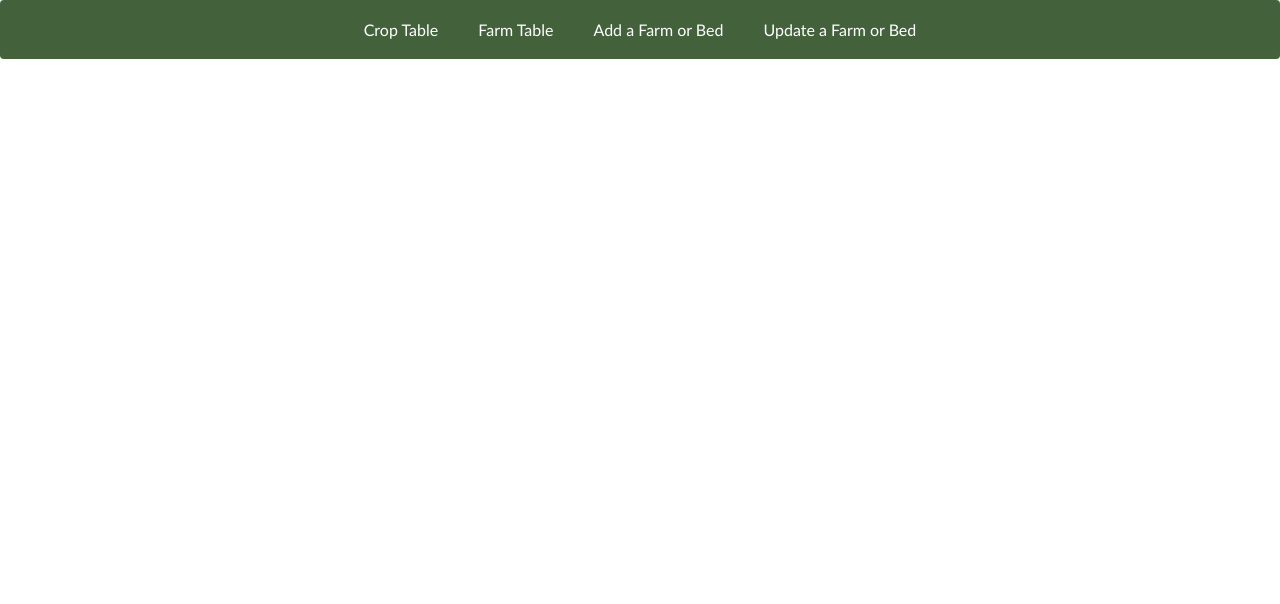
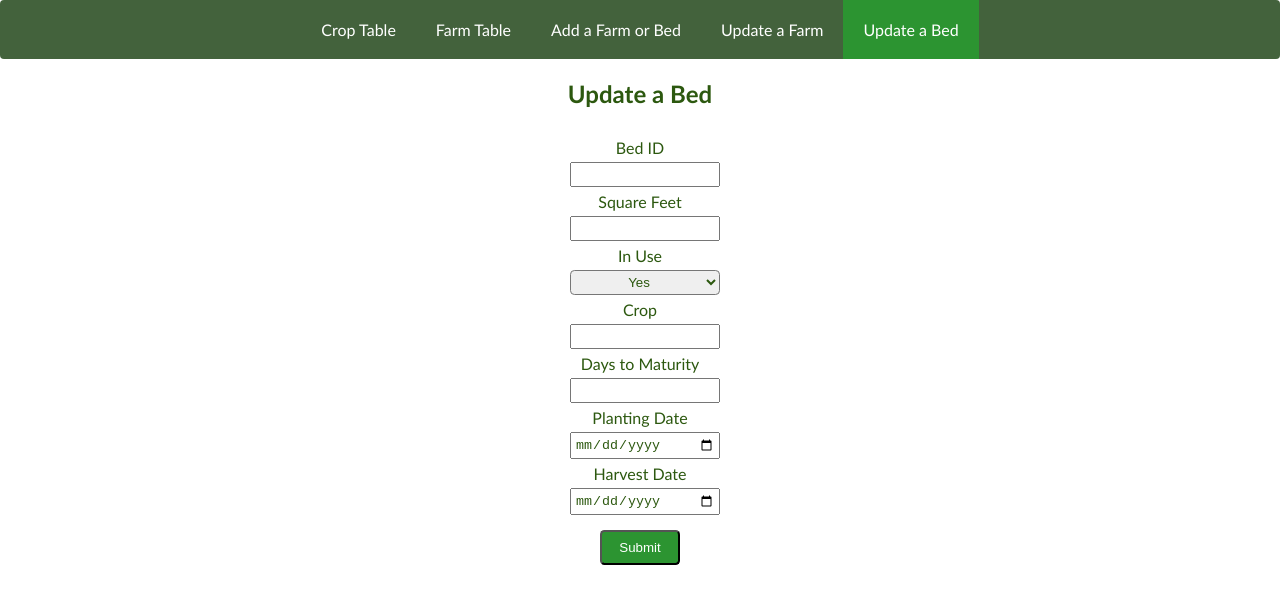
Before and after one commit to cody-barker/phase-3-project-frontend-2.0, a React (Create React App) app: page /updateabed in a window 1280 px wide. Shown: the top 604 px of the page. Built offline with nearby package versions, Linux system fonts and the light colour scheme; no server answers.

Commit message:
separating update farm and update bed

```diff
--- a/src/App.js
+++ b/src/App.js
@@ -2,7 +2,8 @@ import React, {useState, useEffect} from 'react'
 import {Routes, Route} from 'react-router-dom'
 import CropTable from './CropTable'
 import AddAFarmOrBed from './AddAFarmOrBed'
-import UpdateAFarmOrBed from './UpdateAFarmOrBed'
+import UpdateAFarm from './UpdateAFarm'
+import UpdateABed from './UpdateABed'
 import FarmTable from './RemoveAFarm'
 import NavBar from './NavBar'
 import './App.css';
@@ -59,14 +60,17 @@ function App() {
             path="/"
             element={<CropTable allFarms={allFarms} setAllFarms={setAllFarms}/>}/>
           <Route
+            path="/farmtable"
+            element={<FarmTable allFarms={allFarms} setAllFarms={setAllFarms}/>}/>
+          <Route
             path ="/add"
             element={<AddAFarmOrBed allFarms={allFarms} setAllFarms={setAllFarms}/>}/>
           <Route
-            path="/update"
-            element={<UpdateAFarmOrBed allFarms={allFarms} setAllFarms={setAllFarms}/>}/>
+            path="/updateafarm"
+            element={<UpdateAFarm allFarms={allFarms} setAllFarms={setAllFarms}/>}/>
           <Route
-            path="/farmtable"
-            element={<FarmTable allFarms={allFarms} setAllFarms={setAllFarms}/>}/>
+            path="/updateabed"
+            element={<UpdateABed allFarms={allFarms} setAllFarms={setAllFarms}/>}/>
         </Routes>
     </div>
   );
--- a/src/NavBar.js
+++ b/src/NavBar.js
@@ -7,7 +7,8 @@ function NavBar() {
             <NavLink to="/">Crop Table</NavLink>
             <NavLink to="/farmtable">Farm Table</NavLink>
             <NavLink to="/add">Add a Farm or Bed</NavLink>
-            <NavLink to="/update">Update a Farm or Bed</NavLink>
+            <NavLink to="/updateafarm">Update a Farm</NavLink>
+            <NavLink to="/updateabed">Update a Bed</NavLink>
         </nav>
     )
 }
--- /dev/null
+++ b/src/UpdateABed.js
@@ -0,0 +1,139 @@
+import React, {useState} from 'react'
+
+function UpdateABed() {
+
+    const [inputState, setInputState] = useState({
+        bedId:"",
+        sqFt: "",
+        inUse: "Yes",
+        crop: "",
+        dtm: "",
+        plantingDate: "",
+        harvestDate: ""
+    })
+
+    const {
+        bedId,
+        sqFt,
+        inUse,
+        crop,
+        dtm,
+        plantingDate,
+        harvestDate
+    } = inputState
+
+    const updatedBed = {
+        sq_ft: sqFt,
+        in_use: inUse,
+        crop: crop,
+        dtm: dtm,
+        planting_date: plantingDate,
+        harvest_date: harvestDate
+    }
+
+    function onInputChange(e) {
+        const value = e.target.value
+        setInputState({
+            ...inputState,
+            [e.target.name]: value
+        })
+    }
+
+
+    function onUpdateABed(e) {
+        e.preventDefault()
+        fetch(`http://localhost:9292/beds/${bedId}`, {
+            method: "PATCH",
+            headers: {
+                "Content-Type" : "application/json"
+            },
+            body: JSON.stringify(updatedBed)
+        })
+        .then(r => r.json())
+        .then(bed => console.log(bed))
+    }
+
+
+    return(
+        <div className="update-a-bed-container">
+            <h2>Update a Bed</h2>
+            <form onSubmit={onUpdateABed}>
+
+                <label>
+                    Bed ID
+                    <input
+                    type="number"
+                    name="bedId"
+                    onChange={onInputChange}
+                    value={bedId}>
+                    </input>
+                </label>
+
+                <label>
+                    Square Feet
+                    <input
+                        type="number"
+                        name="sqFt"
+                        onChange={onInputChange}
+                        value={sqFt}>
+                    </input>
+
+                </label>
+
+                <label>
+                    In Use
+                    <select
+                        onChange={onInputChange}
+                        value={inUse}
+                        name="inUse">
+                            <option value="Yes">Yes</option>
+                            <option value="No">No</option>
+                    </select>
+                </label>
+
+                <label>
+                    Crop
+                    <input
+                        type="text"
+                        onChange={onInputChange}
+                        value={crop}
+                        name="crop">
+                    </input>
+                </label>
+
+                <label>
+                    Days to Maturity
+                    <input
+                        type="number"
+                        onChange={onInputChange}
+                        value={dtm}
+                        name="dtm">
+                    </input>
+                </label>
+
+                <label>
+                    Planting Date
+                        <input
+                            type="date"
+                            onChange={onInputChange}
+                            name="plantingDate"
+                            value={plantingDate}>
+                        </input>
+                </label>
+
+                <label>
+                    Harvest Date
+                    <input
+                        name="harvestDate"
+                        type="date"
+                        onChange={onInputChange}
+                        value={harvestDate}>
+                    </input>
+                </label>
+                <button type="submit">Submit</button>
+            </form>
+        </div>
+    )
+}
+
+export default UpdateABed
--- a/src/UpdateAFarmOrBed.js
+++ b/src/UpdateAFarm.js
@@ -1,47 +1,25 @@
 import React, {useState} from 'react'
 
-function UpdateAFarmOrBed({allFarms, setAllFarms}) {
+function UpdateAFarm({allFarms, setAllFarms}) {
 
     const [inputState, setInputState] = useState({
         farmName: "",
         farmCity: "",
         farmState: "",
         farmId: "",
-        sqFt: "",
-        inUse: "Yes",
-        crop: "",
-        dtm: "",
-        plantingDate: "",
-        harvestDate: ""
     })
 
     const {
         farmName,
         farmCity,
         farmState,
-        farmId,
-        sqFt,
-        inUse,
-        crop,
-        dtm,
-        plantingDate,
-        harvestDate
+        farmId
     } = inputState
 
     const updatedFarm = {
         name: farmName,
         city: farmCity,
         state: farmState,
-    }
-
-    const updatedBed = {
-        farm_id: farmId,
-        sq_ft: sqFt,
-        in_use: inUse,
-        crop: crop,
-        dtm: dtm,
-        planting_date: plantingDate,
-        harvest_date: harvestDate
     }
 
     function onInputChange(e) {
@@ -52,7 +30,7 @@ function UpdateAFarmOrBed({allFarms, setAllFarms}) {
         })
     }
 
-    const selectOptions = allFarms.map(farm => {
+    const farmSelectOptions = allFarms.map(farm => {
         return(
         <option
             key={farm.id}
@@ -84,6 +62,7 @@ function UpdateAFarmOrBed({allFarms, setAllFarms}) {
         })
     }
 
+
     function copyFarmData(e) {
         if (e.target.value === "Select a Farm") {
             setInputState({
@@ -113,7 +92,7 @@ function UpdateAFarmOrBed({allFarms, setAllFarms}) {
                             value="Select a Farm">
                             Select a Farm
                         </option>
-                    {selectOptions}
+                    {farmSelectOptions}
                 </select>
 
                     <label>
@@ -154,4 +133,4 @@ function UpdateAFarmOrBed({allFarms, setAllFarms}) {
     )
 }
 
-export default UpdateAFarmOrBed
+export default UpdateAFarm
```
